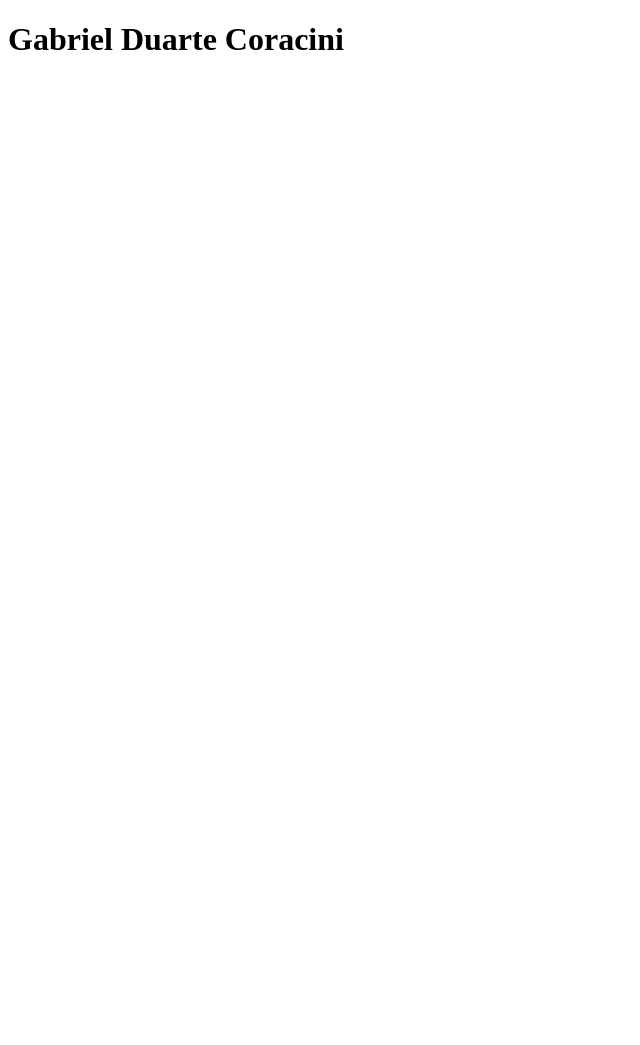
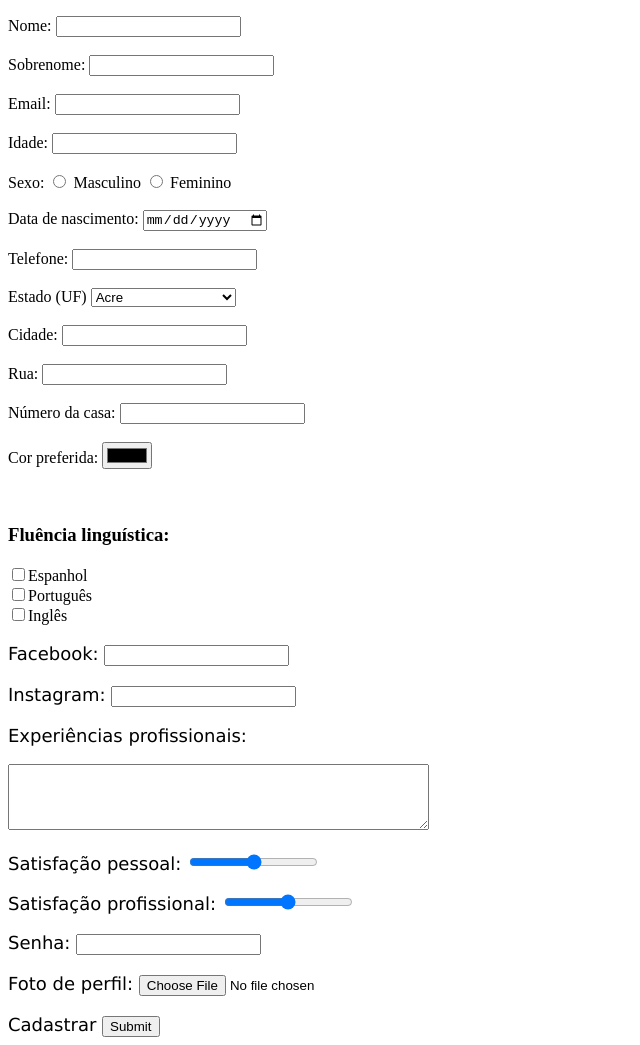
Before and after one commit to GabriellDuarte/Teste, a plain HTML site: page index.html in a window 1280 px wide. Shown: the whole page, without its empty margins (0-640 px from the left). Before the commit the page ends 800 px from the top, so only its background shows below. Drawn offline with Linux system fonts and the light colour scheme.

Commit message:
Update index.html

```diff
--- a/index.html
+++ b/index.html
@@ -10,9 +10,146 @@
 
 <body>
 
-    <h1>
-   Gabriel Duarte Coracini
-    </h1>
+   <form>
+
+        <p>
+        <label> Nome: </label>
+        <input type=“text”>
+        <br>
+        <br>
+        <label> Sobrenome: </label>
+        <input type=“text”>
+        <br>
+        <br>
+        <label for="">Email: </label>
+        <input type="email">
+        <br>
+        <br>
+        <label for="">Idade: </label>
+        <input type="number">
+        <br>
+        <br>
+        <label for="">Sexo: </label>
+        <input type="radio" id="masc" name="Sexo" value="masc">
+        <label for="masc">Masculino</label>
+        <input type="radio" id="fem" name="Sexo" value="fem">
+        <label for="fem">Feminino</label>
+        <br>
+        <br>
+        <label for="">Data de nascimento: </label>
+        <input type="date">
+        <br>
+        <br>
+        <label for="">Telefone: </label>
+        <input type="tel">
+        <br>
+        <br>
+        <label for="">Estado (UF)</label>
+        <select name="estados-brasil">
+	    <option value="AC">Acre</option>
+      	<option value="AL">Alagoas</option>
+      	<option value="AP">Amapá</option>
+      	<option value="AM">Amazonas</option>
+      	<option value="BA">Bahia</option>
+      	<option value="CE">Ceará</option>
+      	<option value="DF">Distrito Federal</option>
+      	<option value="ES">Espírito Santo</option>
+      	<option value="GO">Goiás</option>
+      	<option value="MA">Maranhão</option>
+      	<option value="MT">Mato Grosso</option>
+      	<option value="MS">Mato Grosso do Sul</option>
+      	<option value="MG">Minas Gerais</option>
+	    <option value="PA">Pará</option>
+      	<option value="PB">Paraíba</option>
+      	<option value="PR">Paraná</option>
+	    <option value="PE">Pernambuco</option>
+      	<option value="PI">Piauí</option>
+      	<option value="RJ">Rio de Janeiro</option>
+      	<option value="RN">Rio Grande do Norte</option>
+      	<option value="RS">Rio Grande do Sul</option>
+      	<option value="RO">Rondônia</option>
+	    <option value="RR">Roraima</option>
+      	<option value="SC">Santa Catarina</option>
+	    <option value="SP">São Paulo</option>
+      	<option value="SE">Sergipe</option>
+	    <option value="TO">Tocantins</option>
+        </select>
+
+    <br>
+    <br>
+    <label for="">Cidade: </label>
+    <input type="text">
+    <br>
+    <br>
+    <label for="">Rua: </label>
+    <input type="text">
+    <br>
+    <br>
+    <label for="">Número da casa: </label>
+    <input type="number">
+    <br>
+    <br>
+    <label for="">Cor preferida: </label>
+        <input type="color">
+    <br>
+    <br>
+
+    <legend align="center" style="font-family: verdana;
+     font-size: 20px">
+    </legend>
+    <br>
+
+    <h3>Fluência linguística:</h3>
+    <input type="checkbox" name="" id=""><label for >Espanhol</label>
+    <br>
+    <input type="checkbox" name="" id=""><label for="">Português</label>
+    <br>
+    <input type="checkbox" name="" id=""><label for="">Inglês</label>
+    <br>
+    <br>
+    <label style="font-family: verdana;
+     font-size: 18px" for="">Facebook: </label>
+    <input type="url">
+    <br>
+    <br>
+    <label style="font-family: verdana;
+     font-size: 18px" for="">Instagram: </label>
+    <input type="url">
+    <br>
+    <br>
+    <label style="font-family: verdana;
+     font-size: 18px" for="">Experiências profissionais:</label>
+    <br>
+    <br>
+    <textarea id="SE" name="SE" rows="4" cols="50">
+   </textarea>
+    <br>
+    <br>
+    <label style="font-family: verdana;
+     font-size: 18px" for="">Satisfação pessoal: </label>
+    <input type="range">
+    <br>
+    <br>
+    <label style="font-family: verdana;
+     font-size: 18px" for="">Satisfação profissional: </label>
+    <input type="range">
+    <br>
+    <br>
+    <label style="font-family: verdana;
+     font-size: 18px" for="">Senha: </label>
+    <input type="password">
+    <br>
+    <br>
+    <label style="font-family: verdana;
+     font-size: 18px" for="">Foto de perfil: </label>
+    <input type="file">
+    <br>
+    <br>
+    <label style="font-family: verdana;
+     font-size: 18px" for="">Cadastrar <label>
+    <input type="submit">
+
+    </form>
 
 </body>
 
```
